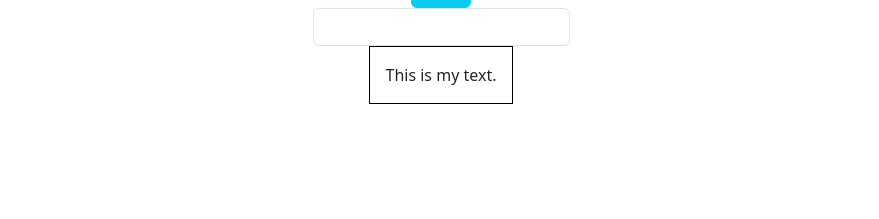
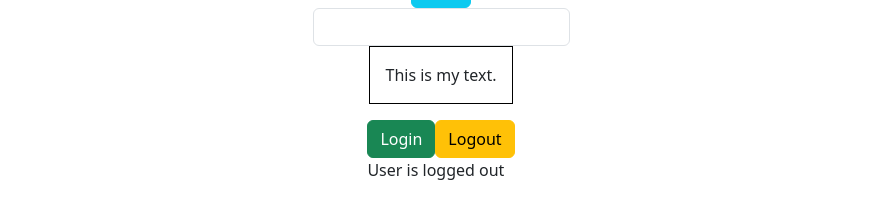
Before and after one commit to RahimliZakir/React-TypeScript, a React (Create React App) app in the folder app/: page / in a window 1280 px wide. Shown: the part 315-534 px from the top of the page, without its empty margins (199-1078 px from the left). Built offline with nearby package versions, Linux system fonts and the light colour scheme.

Commit message:
useState Hook

```diff
--- a/app/src/App.tsx
+++ b/app/src/App.tsx
@@ -7,6 +7,7 @@ import Oscar from "./components/Oscar";
 import Button from "./components/Button";
 import Input from "./components/Input";
 import Container from "./components/Container";
+import LoggedIn from "./components/LoggedIn";
 
 const App = () => {
   const personName = {
@@ -64,6 +65,8 @@ const App = () => {
       />
       {/* Style Props */}
       <Container styles={{ border: "1px solid #000", padding: "1rem" }} />
+      {/* useState Hook */}
+      <LoggedIn />
     </div>
   );
 };
--- /dev/null
+++ b/app/src/components/LoggedIn.tsx
@@ -0,0 +1,27 @@
+import React, { useState } from "react";
+
+const LoggedIn = () => {
+  const [loggedIn, setLoggedIn] = useState(false);
+
+  const handleLogin = () => {
+    setLoggedIn(true);
+  };
+
+  const handleLogout = () => {
+    setLoggedIn(false);
+  };
+
+  return (
+    <div>
+      <button onClick={handleLogin} className="btn btn-success">
+        Login
+      </button>
+      <button onClick={handleLogout} className="btn btn-warning">
+        Logout
+      </button>
+      <p>User is {loggedIn ? "logged in" : "logged out"}</p>
+    </div>
+  );
+};
+
+export default LoggedIn;
```
